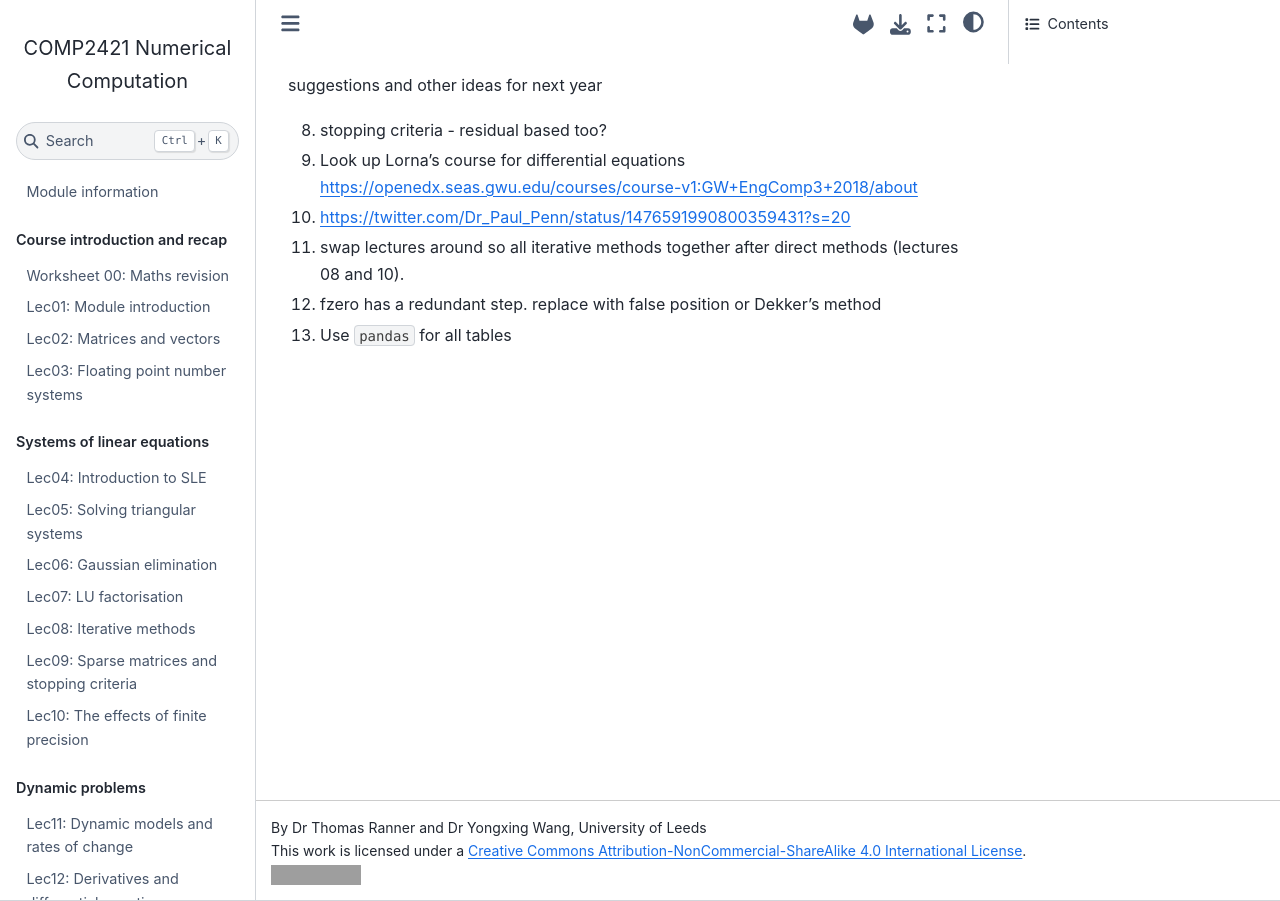
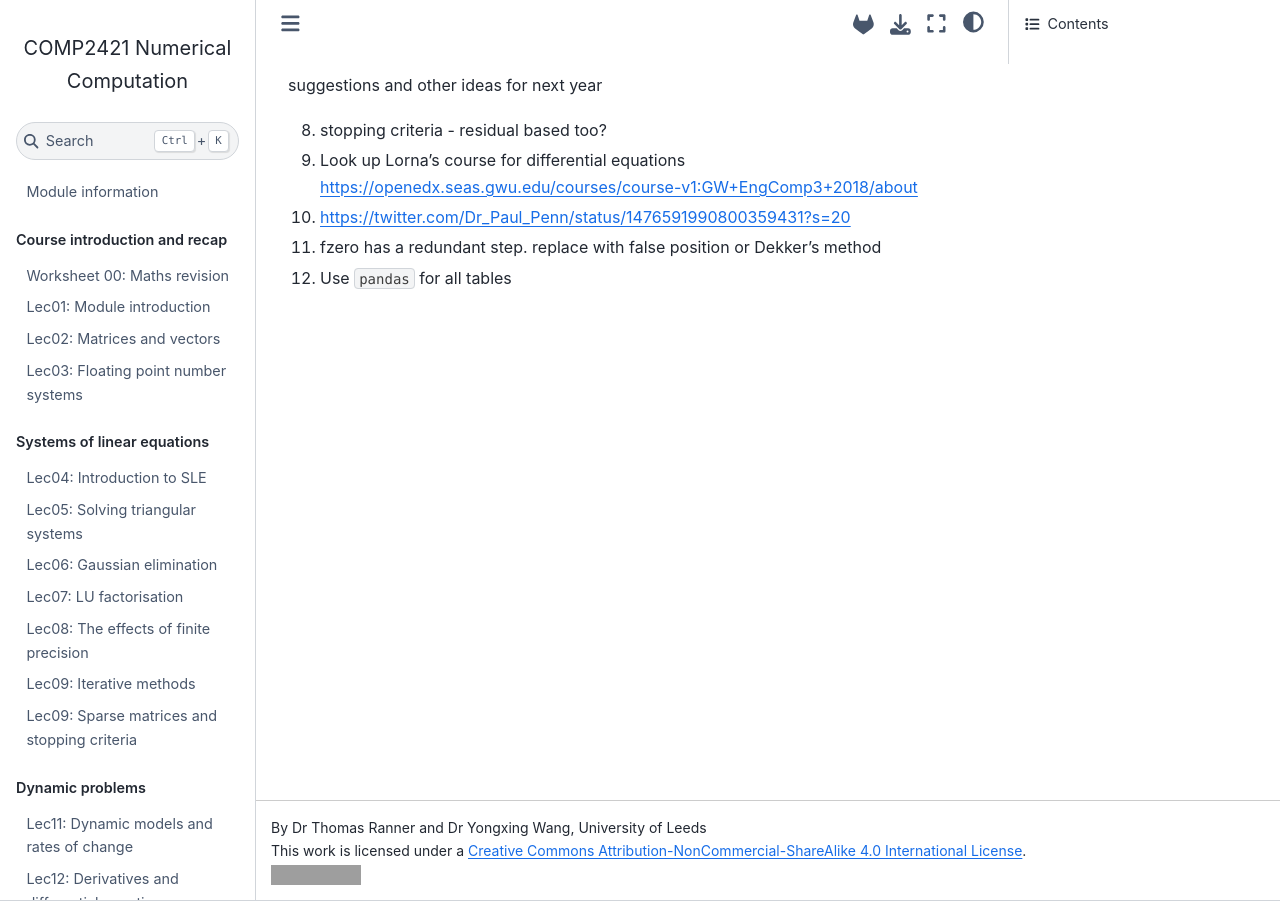
Before and after one commit to uol-soc-teachingrepos/COMP2421-Numerical-Computation, a Jupyter Book: the page built from TODO.md, in a window 1280 px wide. Built offline with Jupyter Book 1.0.4 settings and Sphinx 7.4.7 and the Sphinx Book theme 1.1.4, drawn with Linux system fonts in a browser that asks for light colours; pages that are not in the unit, such as notebooks, are missing from menus; grey boxes are pictures that could not be loaded.

Commit message:
Swap sections around
TODO ensure texts still reads well

```diff
--- a/TODO.md
+++ b/TODO.md
@@ -3,6 +3,5 @@ suggestions and other ideas for next year
 8.  stopping criteria - residual based too?
 14. Look up Lorna's course for differential equations https://openedx.seas.gwu.edu/courses/course-v1:GW+EngComp3+2018/about
 15. https://twitter.com/Dr_Paul_Penn/status/1476591990800359431?s=20
-18. swap lectures around so all iterative methods together after direct methods (lectures 08 and 10).
 19. fzero has a redundant step. replace with false position or Dekker's method
 21. Use `pandas` for all tables
--- a/_toc.yml
+++ b/_toc.yml
@@ -30,14 +30,14 @@ parts:
       title: "WS03: Triangular systems and Gaussian elimination"
     - file: lec/lec07
       title: "Lec07: LU factorisation"
-    - file: lec/lec08
-      title: "Lec08: Iterative methods"
+    - file: lec/lec10
+      title: "Lec08: The effects of finite precision"
     - file: ws/ws04.ipynb
       title: "WS04: LU Factorisation and iterative methods"
+    - file: lec/lec08
+      title: "Lec09: Iterative methods"
     - file: lec/lec09
       title: "Lec09: Sparse matrices and stopping criteria"
-    - file: lec/lec10
-      title: "Lec10: The effects of finite precision"
     - file: ws/ws05.ipynb
       title: "WS05: Sparse systems and pivoting"
   - caption: Dynamic problems
```
Also changed, not shown: 1 other file.
